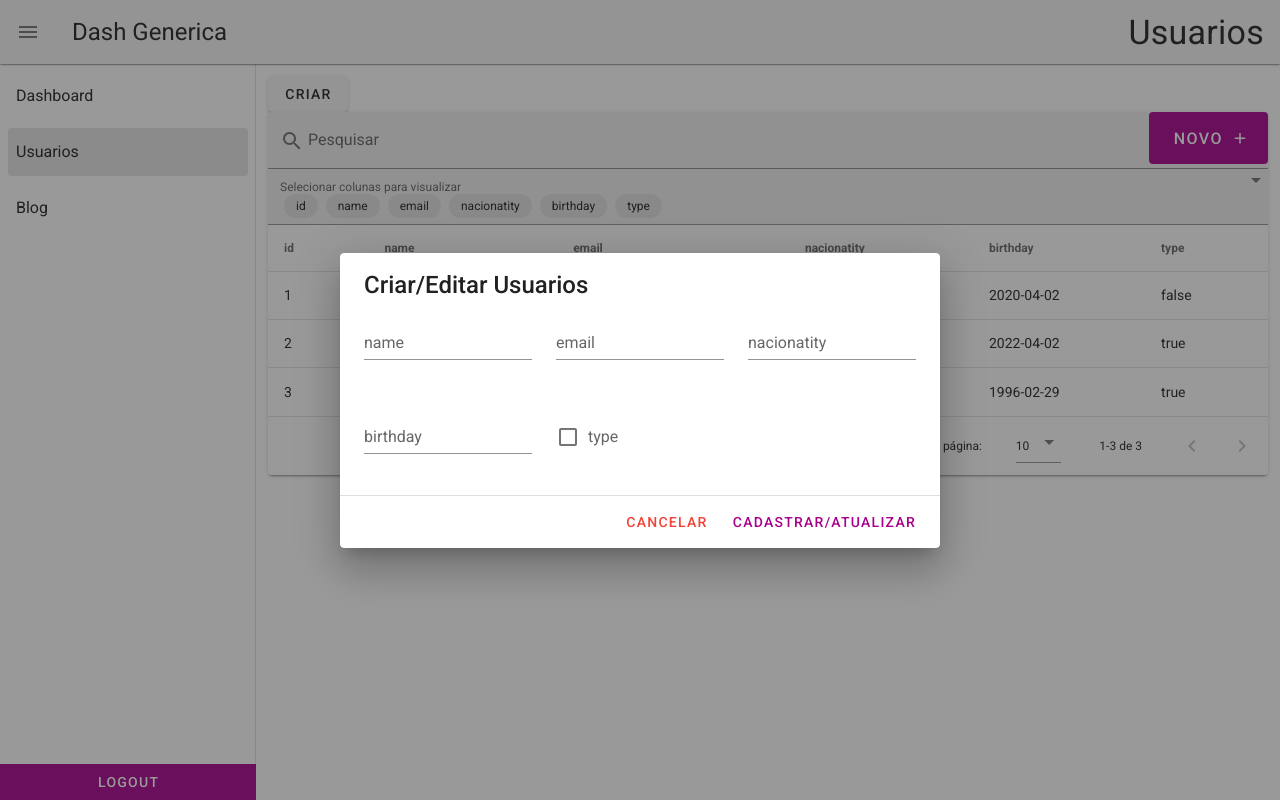
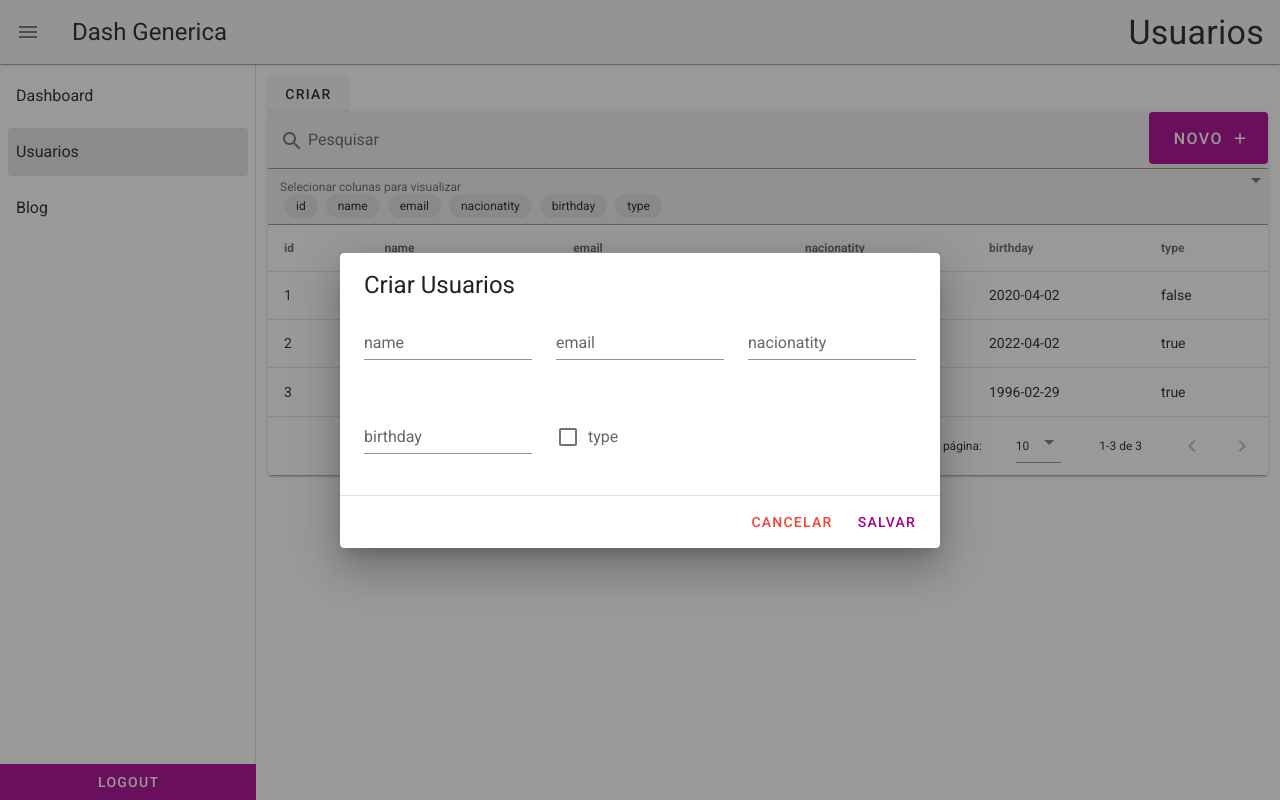
Before and after one commit to mateusdalmeida/dashboard, a Vue app: page /users in a window 1280 px wide. Both pictures are taken after a click on the button "CRIAR". Built offline with nearby package versions, Linux system fonts and the light colour scheme; data requests are answered from the project's data file.

Commit message:
full funcionality of editing itens

```diff
--- a/src/components/GenericEditor.vue
+++ b/src/components/GenericEditor.vue
@@ -2,7 +2,22 @@
   <div class="text-center">
     <v-dialog v-model="isDialogOpen" persistent max-width="600px">
       <v-card>
-        <v-card-title class="headline" primary-title>Criar/Editar {{$router.currentRoute.name}}</v-card-title>
+        <v-card-title>
+          <span v-if="!this.itemToUpdate" class="headline">Criar {{$router.currentRoute.name}}</span>
+          <span
+            v-if="this.itemToUpdate && !isEditing"
+            class="headline"
+          >Visualizar {{$router.currentRoute.name}}</span>
+          <span
+            v-if="this.itemToUpdate && isEditing"
+            class="headline"
+          >Editar {{$router.currentRoute.name}}</span>
+          <v-spacer></v-spacer>
+          <v-btn v-if="this.itemToUpdate" text color="primary" @click="isEditing = !isEditing">
+            Editar
+            <v-icon right>mdi-pencil</v-icon>
+          </v-btn>
+        </v-card-title>
         <v-card-text>
           <v-form>
             <v-row>
@@ -18,6 +33,7 @@
                   v-if="fieldType=='string'"
                   :label="fieldName"
                   v-model="modelAnswers[fieldName]"
+                  :disabled="!isEditing"
                 ></v-text-field>
 
                 <!-- depois é melhor transformar esse datepicker todo em um componente -->
@@ -30,6 +46,7 @@
                   >
                     <template v-slot:activator="{ on }">
                       <v-text-field
+                        :disabled="!isEditing"
                         readonly
                         :label="fieldName"
                         v-on="on"
@@ -48,10 +65,16 @@
                   v-if="fieldType=='boolean'"
                   :label="fieldName"
                   v-model="modelAnswers[fieldName]"
+                  :disabled="!isEditing"
                 ></v-checkbox>
                 <div v-if="fieldType['type']=='radio_btn'">
                   {{fieldName}}
-                  <v-radio-group v-model="modelAnswers[fieldName]" row name="asfsf">
+                  <v-radio-group
+                    v-model="modelAnswers[fieldName]"
+                    row
+                    name="asfsf"
+                    :disabled="!isEditing"
+                  >
                     <v-radio v-for="n in fieldType['items']" :key="n" :label="n" :value="n"></v-radio>
                   </v-radio-group>
                 </div>
@@ -64,8 +87,14 @@
           <v-spacer></v-spacer>
           <v-btn color="red" text @click="$emit('close-dialog')" :disabled="loading">Cancelar</v-btn>
           <!-- esse botao vai realizar outro emit, mas é coisa mais pra frente -->
-          <v-btn color="primary" text @click="createOrUpdate" :loading="loading">
-            Cadastrar/Atualizar
+          <v-btn
+            color="primary"
+            :disabled="!isEditing"
+            text
+            @click="createOrUpdate"
+            :loading="loading"
+          >
+            Salvar
             <template v-slot:loader>
               <v-progress-circular indeterminate></v-progress-circular>
             </template>
@@ -80,6 +109,7 @@ export default {
   name: "GenericEditor",
   props: ["isDialogOpen", "model", "apiUrlManual", "itemToUpdate"],
   data: () => ({
+    isEditing: false,
     loading: false,
     datePickerMenu: false,
     modelAnswers: {}
@@ -111,6 +141,8 @@ export default {
   beforeMount() {
     if (this.itemToUpdate) {
       this.modelAnswers = JSON.parse(JSON.stringify(this.itemToUpdate));
+    } else {
+      this.isEditing = true;
     }
   }
 };
```
